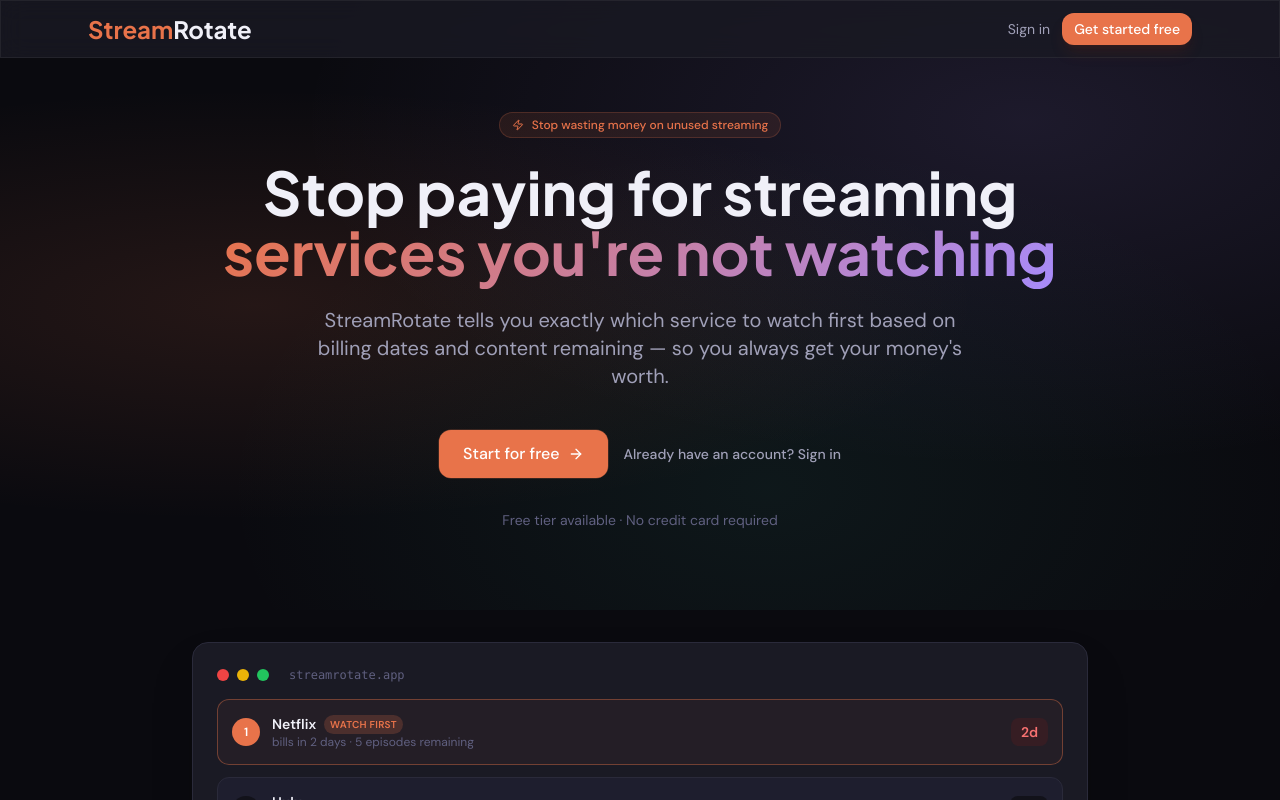
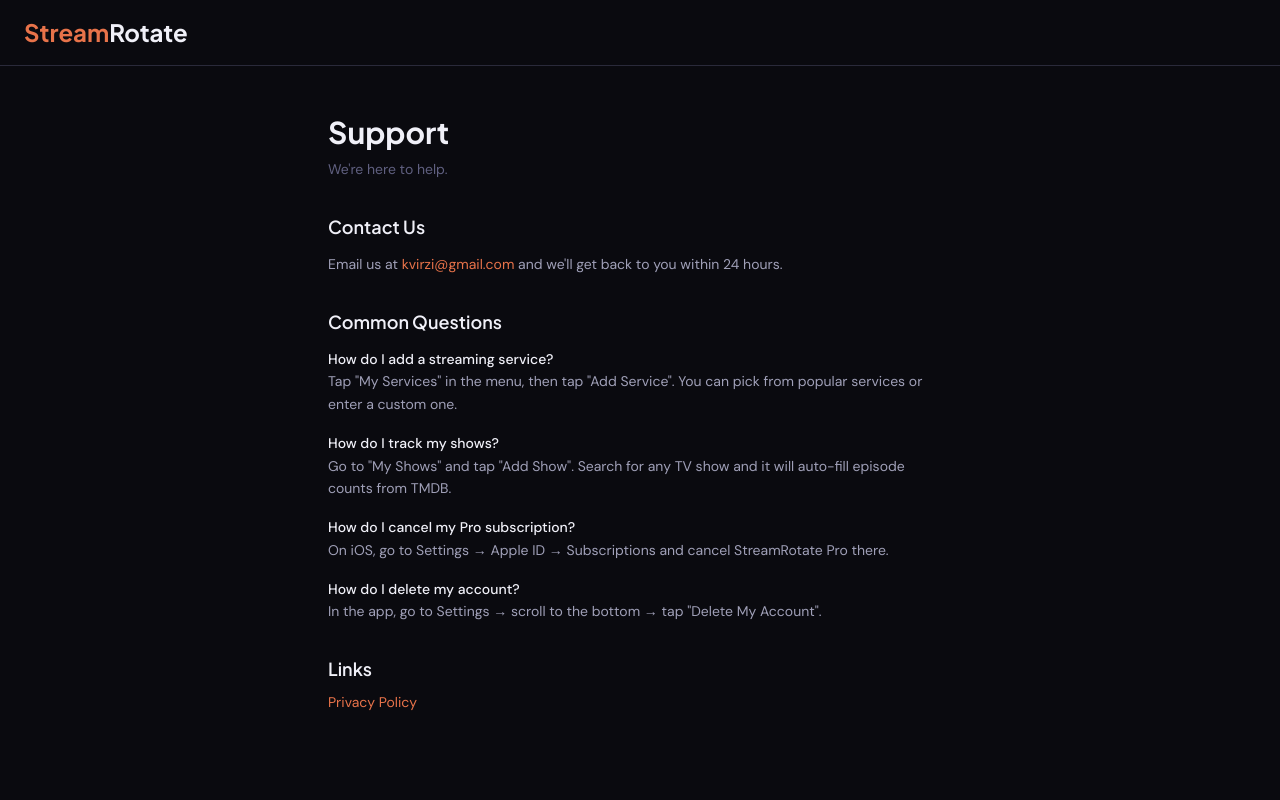
Before and after one commit to kvirzi/StreamRotate, a React (Vite) app in the folder frontend/: page /support in a window 1280 px wide. Before the commit this address led to /. Shown: the top 800 px of the page. Built offline with nearby package versions, Linux system fonts and the light colour scheme; no server answers.

Commit message:
Add account deletion, Sign in with Apple, support page, in-app OAuth browser

```diff
--- a/frontend/src/App.tsx
+++ b/frontend/src/App.tsx
@@ -4,6 +4,7 @@
 import { Signup } from './pages/Signup';
 import { AppPage } from './pages/app/index';
 import { Privacy } from './pages/Privacy';
+import { Support } from './pages/Support';
 
 export default function App() {
   return (
@@ -14,6 +15,7 @@
         <Route path="/signup" element={<Signup />} />
         <Route path="/app" element={<AppPage />} />
         <Route path="/privacy" element={<Privacy />} />
+        <Route path="/support" element={<Support />} />
         <Route path="*" element={<Navigate to="/" replace />} />
       </Routes>
     </BrowserRouter>
--- a/frontend/src/pages/Login.tsx
+++ b/frontend/src/pages/Login.tsx
@@ -1,6 +1,9 @@
 import { useState, FormEvent } from 'react';
 import { Link, useNavigate } from 'react-router-dom';
 import { supabase } from '../lib/supabase';
+import { Capacitor } from '@capacitor/core';
+import { Browser } from '@capacitor/browser';
+import { SignInWithApple } from '@capacitor-community/apple-sign-in';
 import { Logo } from '../components/Logo';
 import { Button } from '../components/Button';
 import { Input } from '../components/Input';
@@ -26,17 +29,48 @@
     }
   };
 
+  const handleApple = async () => {
+    setError('');
+    try {
+      const result = await SignInWithApple.authorize({
+        clientId: 'com.streamrotate.app',
+        redirectURI: 'com.streamrotate.app://app',
+        scopes: 'email name',
+      });
+      const { identityToken } = result.response;
+      const { error } = await supabase.auth.signInWithIdToken({
+        provider: 'apple',
+        token: identityToken,
+      });
+      if (error) setError(error.message);
+      else navigate('/app');
+    } catch (e: any) {
+      if (e?.code !== 'ASAuthorizationErrorCanceled') setError('Apple sign in failed');
+    }
+  };
+
   const handleGoogle = async () => {
     setGoogleLoading(true);
     setError('');
-    const { error } = await supabase.auth.signInWithOAuth({
+    const redirectTo = Capacitor.isNativePlatform()
+      ? 'com.streamrotate.app://app'
+      : `${window.location.origin}/app`;
+    const { data, error } = await supabase.auth.signInWithOAuth({
       provider: 'google',
-      options: { redirectTo: `${window.location.origin}/app` },
+      options: {
+        redirectTo,
+        skipBrowserRedirect: Capacitor.isNativePlatform(),
+      },
     });
     if (error) {
       setError(error.message);
       setGoogleLoading(false);
+      return;
     }
+    if (Capacitor.isNativePlatform() && data?.url) {
+      await Browser.open({ url: data.url, windowName: '_self' });
+    }
+    setGoogleLoading(false);
   };
 
   return (
@@ -48,6 +82,19 @@
         </div>
 
         <div className="bg-bg-card border border-bg-border rounded-2xl p-6 shadow-2xl">
+          {/* Sign in with Apple (native only) */}
+          {Capacitor.isNativePlatform() && (
+            <button
+              onClick={handleApple}
+              className="w-full flex items-center justify-center gap-3 px-4 py-2.5 bg-white border border-bg-border rounded-xl text-sm font-medium text-black transition-all mb-3"
+            >
+              <svg width="18" height="18" viewBox="0 0 24 24" fill="black">
+                <path d="M17.05 20.28c-.98.95-2.05.8-3.08.35-1.09-.46-2.09-.48-3.24 0-1.44.62-2.2.44-3.06-.35C2.79 15.25 3.51 7.7 9.05 7.42c1.32.07 2.23.73 3 .78 1.13-.22 2.21-.94 3.42-.84 1.44.12 2.53.72 3.23 1.83-2.94 1.75-2.26 5.61.45 6.7-.57 1.56-1.3 3.11-2.1 4.39zM12.03 7.25c-.15-2.23 1.66-4.07 3.74-4.25.29 2.58-2.34 4.5-3.74 4.25z"/>
+              </svg>
+              Sign in with Apple
+            </button>
+          )}
+
           {/* Google OAuth */}
           <button
             onClick={handleGoogle}
--- /dev/null
+++ b/frontend/src/pages/Support.tsx
@@ -0,0 +1,51 @@
+import { Link } from 'react-router-dom';
+import { Logo } from '../components/Logo';
+
+export function Support() {
+  return (
+    <div className="min-h-screen bg-bg-primary text-text-primary">
+      <header className="border-b border-bg-border px-6 py-4">
+        <Link to="/"><Logo size="md" /></Link>
+      </header>
+
+      <main className="max-w-2xl mx-auto px-6 py-12 space-y-8 text-text-secondary text-sm leading-relaxed">
+        <div>
+          <h1 className="font-display font-bold text-3xl text-text-primary mb-2">Support</h1>
+          <p className="text-text-muted">We're here to help.</p>
+        </div>
+
+        <section className="space-y-3">
+          <h2 className="font-display font-semibold text-lg text-text-primary">Contact Us</h2>
+          <p>Email us at <a href="mailto:kvirzi@gmail.com" className="text-accent-orange hover:underline">kvirzi@gmail.com</a> and we'll get back to you within 24 hours.</p>
+        </section>
+
+        <section className="space-y-3">
+          <h2 className="font-display font-semibold text-lg text-text-primary">Common Questions</h2>
+          <div className="space-y-4">
+            <div>
+              <p className="font-medium text-text-primary">How do I add a streaming service?</p>
+              <p>Tap "My Services" in the menu, then tap "Add Service". You can pick from popular services or enter a custom one.</p>
+            </div>
+            <div>
+              <p className="font-medium text-text-primary">How do I track my shows?</p>
+              <p>Go to "My Shows" and tap "Add Show". Search for any TV show and it will auto-fill episode counts from TMDB.</p>
+            </div>
+            <div>
+              <p className="font-medium text-text-primary">How do I cancel my Pro subscription?</p>
+              <p>On iOS, go to Settings → Apple ID → Subscriptions and cancel StreamRotate Pro there.</p>
+            </div>
+            <div>
+              <p className="font-medium text-text-primary">How do I delete my account?</p>
+              <p>In the app, go to Settings → scroll to the bottom → tap "Delete My Account".</p>
+            </div>
+          </div>
+        </section>
+
+        <section className="space-y-2">
+          <h2 className="font-display font-semibold text-lg text-text-primary">Links</h2>
+          <p><Link to="/privacy" className="text-accent-orange hover:underline">Privacy Policy</Link></p>
+        </section>
+      </main>
+    </div>
+  );
+}
--- a/frontend/src/pages/app/Settings.tsx
+++ b/frontend/src/pages/app/Settings.tsx
@@ -1,9 +1,11 @@
 import { useState } from 'react';
-import { Settings as SettingsIcon, CreditCard, User, Bell, ExternalLink } from 'lucide-react';
+import { Settings as SettingsIcon, CreditCard, User, ExternalLink, Trash2 } from 'lucide-react';
 import { supabase } from '../../lib/supabase';
 import { stripeApi } from '../../lib/api';
 import { Button } from '../../components/Button';
 import { Input } from '../../components/Input';
+import { Modal } from '../../components/Modal';
+import { useNavigate } from 'react-router-dom';
 
 interface SettingsPageProps {
   userEmail?: string;
@@ -17,6 +19,28 @@
   const [passwordError, setPasswordError] = useState('');
   const [passwordSuccess, setPasswordSuccess] = useState('');
   const [changingPassword, setChangingPassword] = useState(false);
+  const [deleteConfirm, setDeleteConfirm] = useState(false);
+  const [deleting, setDeleting] = useState(false);
+  const navigate = useNavigate();
+
+  const handleDeleteAccount = async () => {
+    setDeleting(true);
+    try {
+      const { data: { session } } = await supabase.auth.getSession();
+      if (session?.access_token) {
+        await fetch(`${import.meta.env.VITE_API_URL}/api/account`, {
+          method: 'DELETE',
+          headers: { Authorization: `Bearer ${session.access_token}` },
+        });
+      }
+      await supabase.auth.signOut();
+      navigate('/');
+    } catch {
+      alert('Failed to delete account. Please contact support.');
+    } finally {
+      setDeleting(false);
+    }
+  };
 
   const handleManageBilling = async () => {
     setPortalLoading(true);
@@ -151,17 +175,36 @@
           <p>Built to help you watch smarter and cancel on time.</p>
           <p className="mt-2">
             Show data powered by{' '}
-            <a
-              href="https://www.themoviedb.org"
-              target="_blank"
-              rel="noopener noreferrer"
-              className="text-accent-teal hover:underline"
-            >
+            <a href="https://www.themoviedb.org" target="_blank" rel="noopener noreferrer" className="text-accent-teal hover:underline">
               TMDB
+            </a>
+          </p>
+          <p className="mt-1">
+            <a href="https://streamrotate.com/privacy" target="_blank" rel="noopener noreferrer" className="text-accent-teal hover:underline">
+              Privacy Policy
             </a>
           </p>
         </div>
       </div>
+
+      {/* Delete Account */}
+      <div className="bg-bg-card border border-red-900/30 rounded-2xl p-5">
+        <div className="flex items-center gap-2 mb-2">
+          <Trash2 size={16} className="text-red-400" />
+          <h2 className="font-display font-semibold text-red-400">Delete Account</h2>
+        </div>
+        <p className="text-sm text-text-muted mb-4">Permanently delete your account and all associated data. This cannot be undone.</p>
+        <Button variant="danger" onClick={() => setDeleteConfirm(true)}>Delete My Account</Button>
+      </div>
+
+      <Modal open={deleteConfirm} onClose={() => setDeleteConfirm(false)} title="Delete Account" size="sm">
+        <p className="text-text-secondary text-sm mb-2">This will permanently delete your account and all your data including services, shows, and billing history.</p>
+        <p className="text-red-400 text-sm font-medium mb-5">This action cannot be undone.</p>
+        <div className="flex gap-3">
+          <Button variant="secondary" onClick={() => setDeleteConfirm(false)} className="flex-1">Cancel</Button>
+          <Button variant="danger" onClick={handleDeleteAccount} loading={deleting} className="flex-1">Delete Forever</Button>
+        </div>
+      </Modal>
     </div>
   );
 }
```
Also changed, not shown: 3 other files (tests, documents, lock files or other folders).
